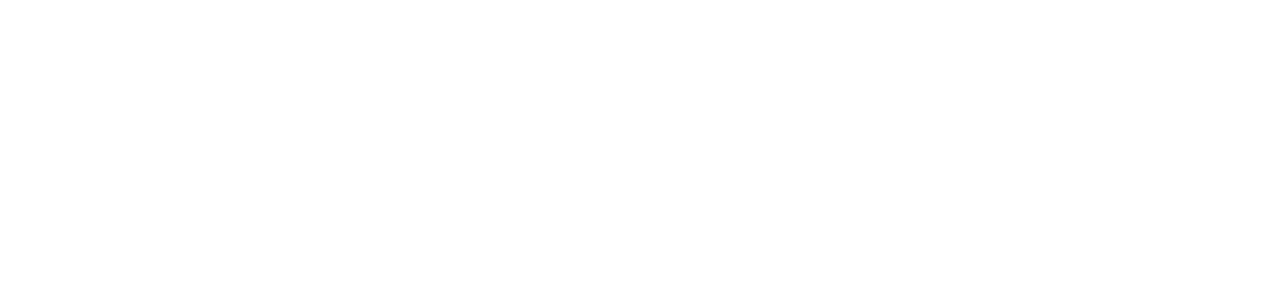
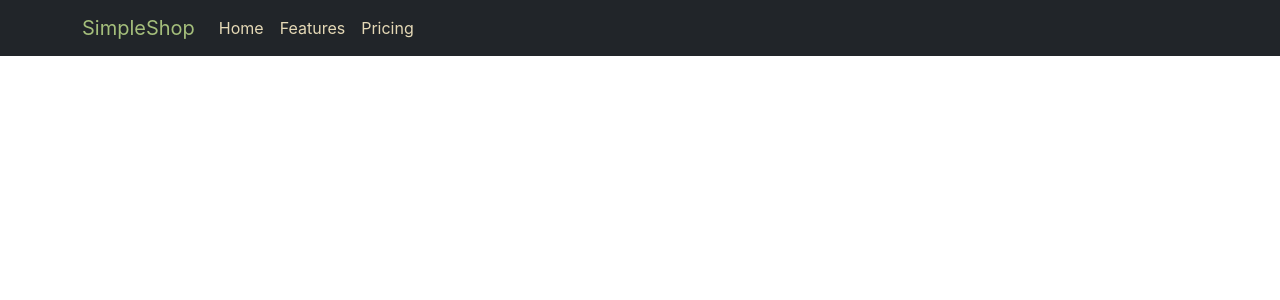
Before and after one commit to kyeongwxx/simple-shop, a React (Create React App) app: page / in a window 1280 px wide. Shown: the top 300 px of the page. Built offline with nearby package versions, Linux system fonts and the light colour scheme.

Commit message:
feat: navbar 구현
bootstrap 설치 및 css 오버라이드

```diff
--- a/public/index.html
+++ b/public/index.html
@@ -1,14 +1,14 @@
 <!DOCTYPE html>
 <html lang="en">
+
 <head>
   <meta charset="utf-8" />
   <link rel="icon" href="%PUBLIC_URL%/favicon.ico" />
   <meta name="viewport" content="width=device-width, initial-scale=1" />
   <meta name="theme-color" content="#000000" />
-    <meta
-      name="description"
-      content="Web site created using create-react-app"
-    />
+  <meta name="description" content="Web site created using create-react-app" />
+  <link rel="stylesheet" href="https://cdn.jsdelivr.net/npm/bootstrap@5.2.3/dist/css/bootstrap.min.css"
+    integrity="sha384-rbsA2VBKQhggwzxH7pPCaAqO46MgnOM80zW1RWuH61DGLwZJEdK2Kadq2F9CUG65" crossorigin="anonymous" />
   <link rel="apple-touch-icon" href="%PUBLIC_URL%/logo192.png" />
   <!--
       manifest.json provides metadata used when your web app is installed on a
@@ -26,6 +26,7 @@
     -->
   <title>React App</title>
 </head>
+
 <body>
   <noscript>You need to enable JavaScript to run this app.</noscript>
   <div id="root"></div>
@@ -40,4 +41,5 @@
       To create a production bundle, use `npm run build` or `yarn build`.
     -->
 </body>
+
 </html>
--- a/src/App.css
+++ b/src/App.css
@@ -2,37 +2,10 @@
   text-align: center;
 }
 
-.App-logo {
-  height: 40vmin;
-  pointer-events: none;
+.navbar-brand {
+  color: #A4BE7B !important
 }
 
-@media (prefers-reduced-motion: no-preference) {
-  .App-logo {
-    animation: App-logo-spin infinite 20s linear;
-  }
+.nav-link {
+  color: #E5D9B6 !important;
 }
-
-.App-header {
-  background-color: #282c34;
-  min-height: 100vh;
-  display: flex;
-  flex-direction: column;
-  align-items: center;
-  justify-content: center;
-  font-size: calc(10px + 2vmin);
-  color: white;
-}
-
-.App-link {
-  color: #61dafb;
-}
-
-@keyframes App-logo-spin {
-  from {
-    transform: rotate(0deg);
-  }
-  to {
-    transform: rotate(360deg);
-  }
-}
--- a/src/App.js
+++ b/src/App.js
@@ -1,9 +1,19 @@
-import './App.css';
+import { Container, Nav, Navbar } from "react-bootstrap";
+import "./App.css";
 
 function App() {
   return (
     <div className="App">
-
+      <Navbar bg="dark" variant="dark">
+        <Container>
+          <Navbar.Brand href="#home">SimpleShop</Navbar.Brand>
+          <Nav className="me-auto">
+            <Nav.Link href="#home">Home</Nav.Link>
+            <Nav.Link href="#features">Features</Nav.Link>
+            <Nav.Link href="#pricing">Pricing</Nav.Link>
+          </Nav>
+        </Container>
+      </Navbar>
     </div>
   );
 }
```
Lines whose indentation alone changed are shown as unchanged.
